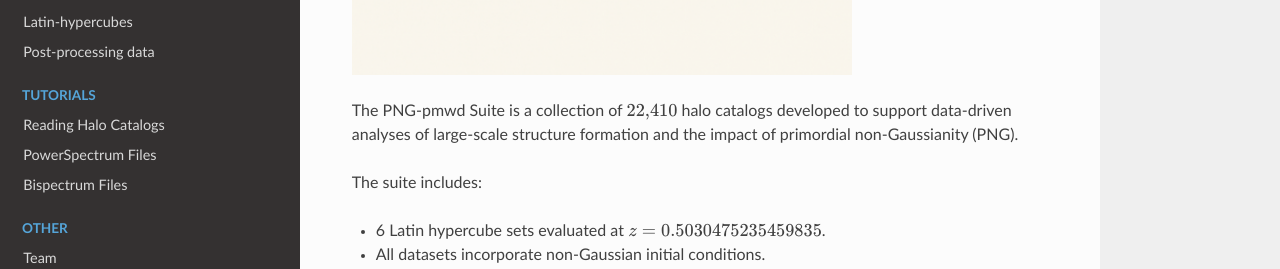
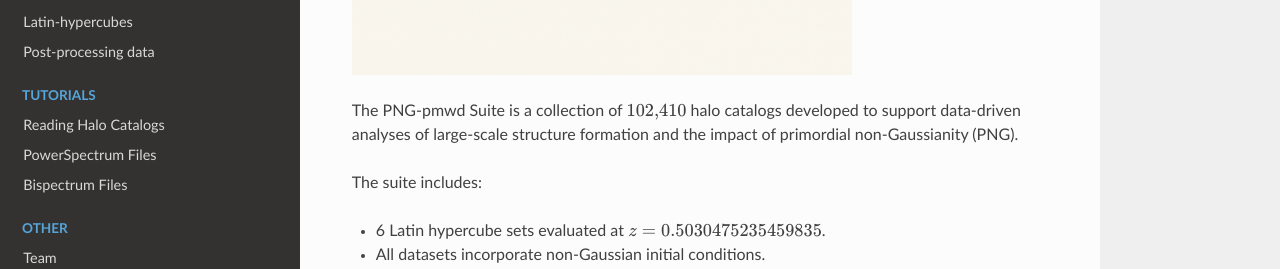
Before and after one commit to jcallesh/PNG-pmwd-Suite, a Sphinx documentation site: the page built from docs/source/index.rst, in a window 1280 px wide and 900 px high, scrolled down 426 px. Shown: the part 159-428 px from the top of the window. Built offline with Sphinx 7.4.7 and the Read the Docs theme 3.1.0, drawn with Linux system fonts in a browser that asks for light colours.

Commit message:
Update: LH tables
Added extra runs for LC_om_s8 and EQ_om_s8 cosmos

```diff
--- a/docs/source/index.rst
+++ b/docs/source/index.rst
@@ -7,7 +7,7 @@ PNG-pmwd Suite
    :width: 500
    :alt: PNG-pmwd Suite logo
 
-The PNG-pmwd Suite is a collection of :math:`22{,}410` halo catalogs developed to support data-driven analyses of large-scale structure formation and the impact of primordial non-Gaussianity (PNG).
+The PNG-pmwd Suite is a collection of :math:`102{,}410` halo catalogs developed to support data-driven analyses of large-scale structure formation and the impact of primordial non-Gaussianity (PNG).
 
 The suite includes:
 
```
